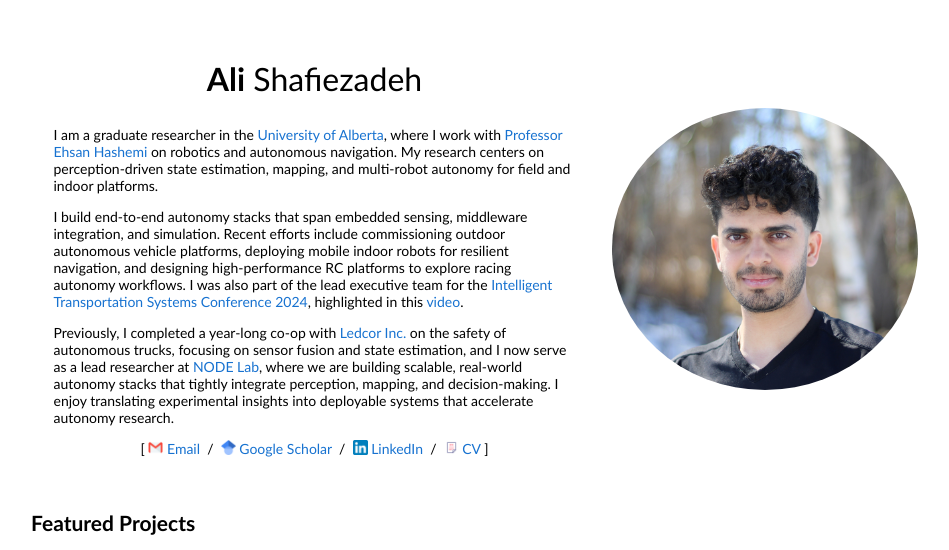
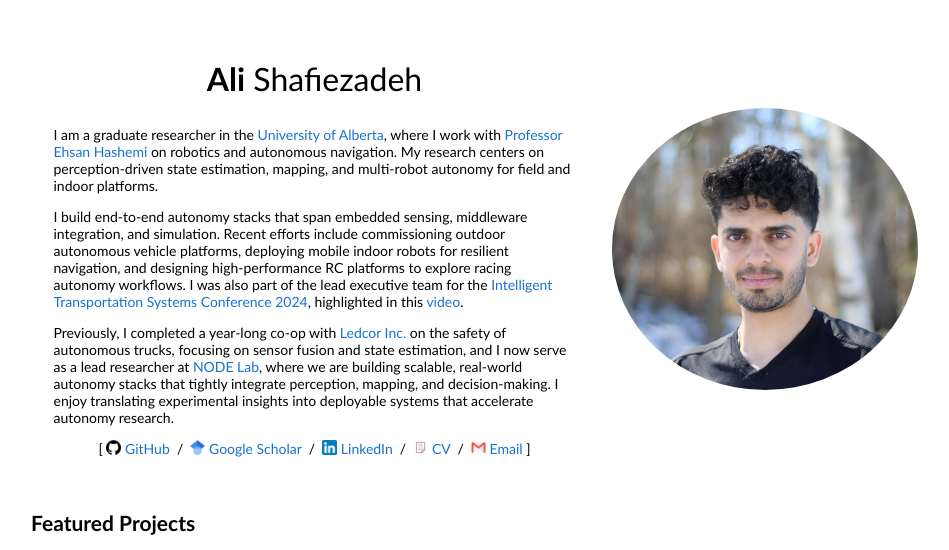
Before and after one commit to Alishafzd/alishafzd.github.io, a plain HTML site: page index.html in a window 1280 px wide. Shown: the top 550 px of the page, without its empty margins (159-1108 px from the left). Drawn offline with Linux system fonts and the light colour scheme.

Commit message:
Added github and cv

```diff
--- a/index.html
+++ b/index.html
@@ -31,10 +31,11 @@
                   <p>Previously, I completed a year-long co-op with <a href="https://www.ledcor.com/" target="_blank">Ledcor Inc.</a> on the safety of autonomous trucks, focusing on sensor fusion and state estimation, and I now serve as a lead researcher at <a href="https://sites.google.com/view/node-lab/home" target="_blank">NODE Lab</a>, where we are building scalable, real-world autonomy stacks that tightly integrate perception, mapping, and decision-making. I enjoy translating experimental insights into deployable systems that accelerate autonomy research.</p>
                   <p style="text-align:center;">
                     [
-                    <a href="mailto:ashafiez@ualberta.ca" target="_blank"><img style="height:15px;margin-bottom:-1px;" src="./images/email_icon.png" alt="Email icon"> Email</a> &nbsp;/&nbsp;
+                    <a href="https://github.com/Alishafzd" target="_blank"><img style="height:15px;margin-bottom:-1px;" src="./images/github_icon.png" alt="GitHub icon"> GitHub</a> &nbsp;/&nbsp;
                     <a href="https://scholar.google.com/citations?user=hhuqaxMAAAAJ&amp;hl=en" target="_blank"><img style="height:15px;margin-bottom:-1px;" src="./images/scholar_icon.png" alt="Scholar icon"> Google Scholar</a> &nbsp;/&nbsp;
                     <a href="https://www.linkedin.com/in/alishafiezadeh" target="_blank"><img style="height:15px;margin-bottom:-1px;" src="./images/linkedin_icon.png" alt="LinkedIn icon"> LinkedIn</a> &nbsp;/&nbsp;
-                    <a href="./cv/Ali_Shafiezadeh_CV.pdf" download target="_blank"><img style="height:15px;margin-bottom:-1px;" src="./images/cv_icon.png" alt="CV icon"> CV</a>
+                    <a href="./cv/Ali_Shafiezadeh_CV.pdf" download target="_blank"><img style="height:15px;margin-bottom:-1px;" src="./images/cv_icon.png" alt="CV icon"> CV</a> &nbsp;/&nbsp;
+                    <a href="mailto:ashafiez@ualberta.ca" target="_blank"><img style="height:15px;margin-bottom:-1px;" src="./images/email_icon.png" alt="Email icon"> Email</a>
                     ]
                   </p>
                 </td>
```
Also changed, not shown: images/github_icon.png (added).
